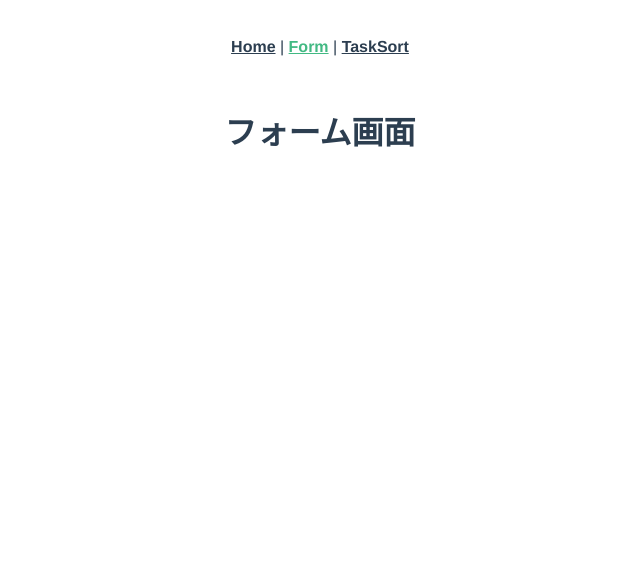
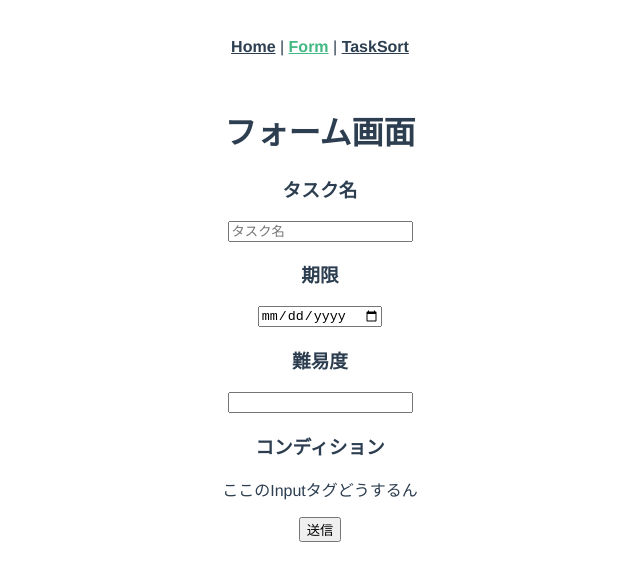
Before and after one commit to FukeKazki/TapiokaTaskApp, a Vue app: page /form in a window 1280 px wide. Shown: the top 580 px of the page, without its empty margins (320-960 px from the left). Built offline with nearby package versions, Linux system fonts and the light colour scheme.

Commit message:
Add: タスク追加フォームの作成

```diff
--- a/src/store.js
+++ b/src/store.js
@@ -30,7 +30,18 @@ export default new Vuex.Store({
     ],
   },
   mutations: {
-
+    addTask (state, obj) {
+        state.task = [
+            ...state.task,
+            {
+                id: state.task.length + 1,
+                name: obj.name,
+                end: obj.end,
+                difficulty: obj.difficulty,
+                conditions: obj.conditions,
+            },
+        ];
+    },
   },
   actions: {
 
--- a/src/views/Form.vue
+++ b/src/views/Form.vue
@@ -1,12 +1,45 @@
 <template>
     <div>
         <h1>フォーム画面</h1>
+        <div class="form">
+            <h3>タスク名</h3>
+            <input type="text" placeholder="タスク名" v-model="name">
+            <h3>期限</h3>
+            <input type="date" v-model="end">
+            <h3>難易度</h3>
+            <input type="number" v-model="difficulty">
+            <h3>コンディション</h3>
+            <p>ここのInputタグどうするん</p>
+            <button @click="onsubmit">送信</button>
+        </div>
     </div>
 </template>
 
 <script>
     export default {
-        name: "Form"
+        name: "Form",
+        data: function () {
+          return {
+              name: '',
+              end: '',
+              difficulty: '',
+              condition: [],
+          };
+        },
+        methods: {
+            onsubmit: function () {
+                this.$store.commit('addTask', {
+                    name: this.name,
+                    end: this.end,
+                    difficulty: this.difficulty,
+                    condition: this.condition,
+                });
+                this.name = '';
+                this.end = '';
+                this.difficulty = '';
+                this.condition = [];
+            },
+        }
     }
 </script>
 
```
